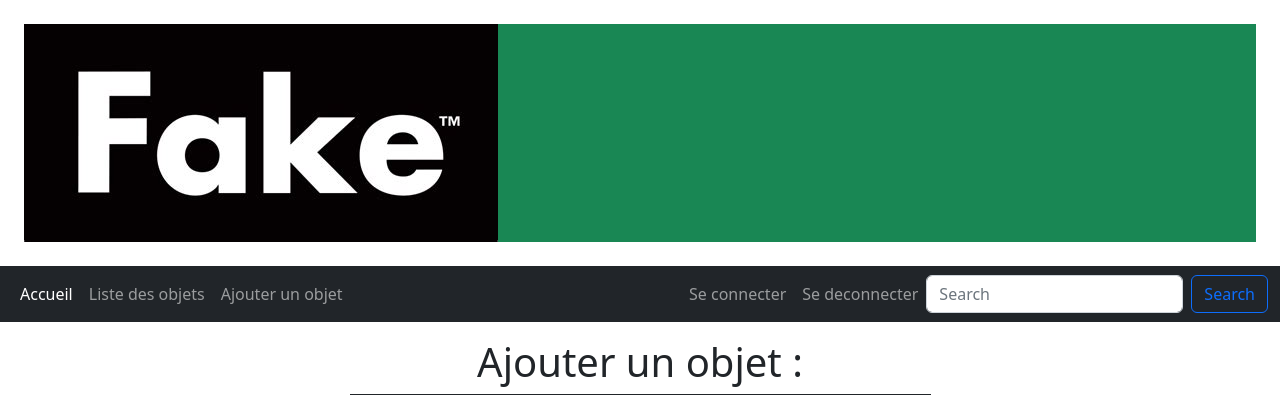
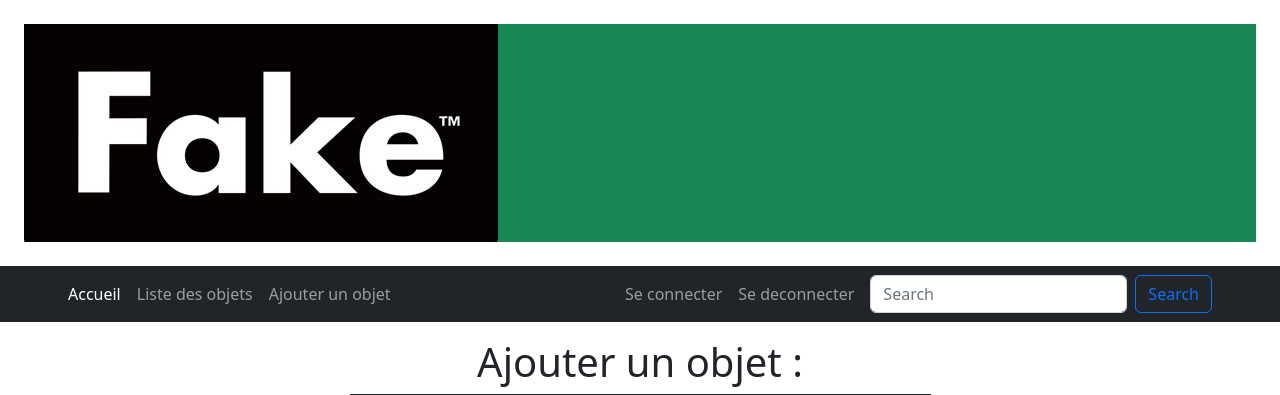
Before and after one commit to pierreolivierc/420-05C-FXweb-TP2Pierre-OlivierJulien, a Flask app: page /objet/ajouter in a window 1280 px wide. Shown: the top 395 px of the page. Run offline with Flask 3, Linux system fonts and the light colour scheme; style sheets or scripts are compiled from the project's sources; some libraries are stand-ins or nearby versions.

Commit message:
ajout des margin a la navbar

```diff
--- a/TP2/templates/base.jinja
+++ b/TP2/templates/base.jinja
@@ -18,7 +18,7 @@
 </header>
 
 <nav class="navbar navbar-expand-lg navbar-dark bg-dark">
-    <div class="container-fluid">
+    <div class="container-fluid mx-5">
         <button class="navbar-toggler" type="button" data-bs-toggle="collapse" data-bs-target="#navbarTogglerDemo01" aria-controls="navbarTogglerDemo01" aria-expanded="false" aria-label="Toggle navigation">
             <span class="navbar-toggler-icon"></span>
         </button>
@@ -48,7 +48,7 @@
                     <a class="nav-link" href="/compte/deconnecter">Se deconnecter</a>
                 </li>
             </ul>
-            <form class="d-flex">
+            <form class="d-flex mx-2">
                 <input class="form-control me-2" type="search" placeholder="Search" aria-label="Search">
                 <button class="btn btn-outline-primary" type="submit">Search</button>
             </form>
```
